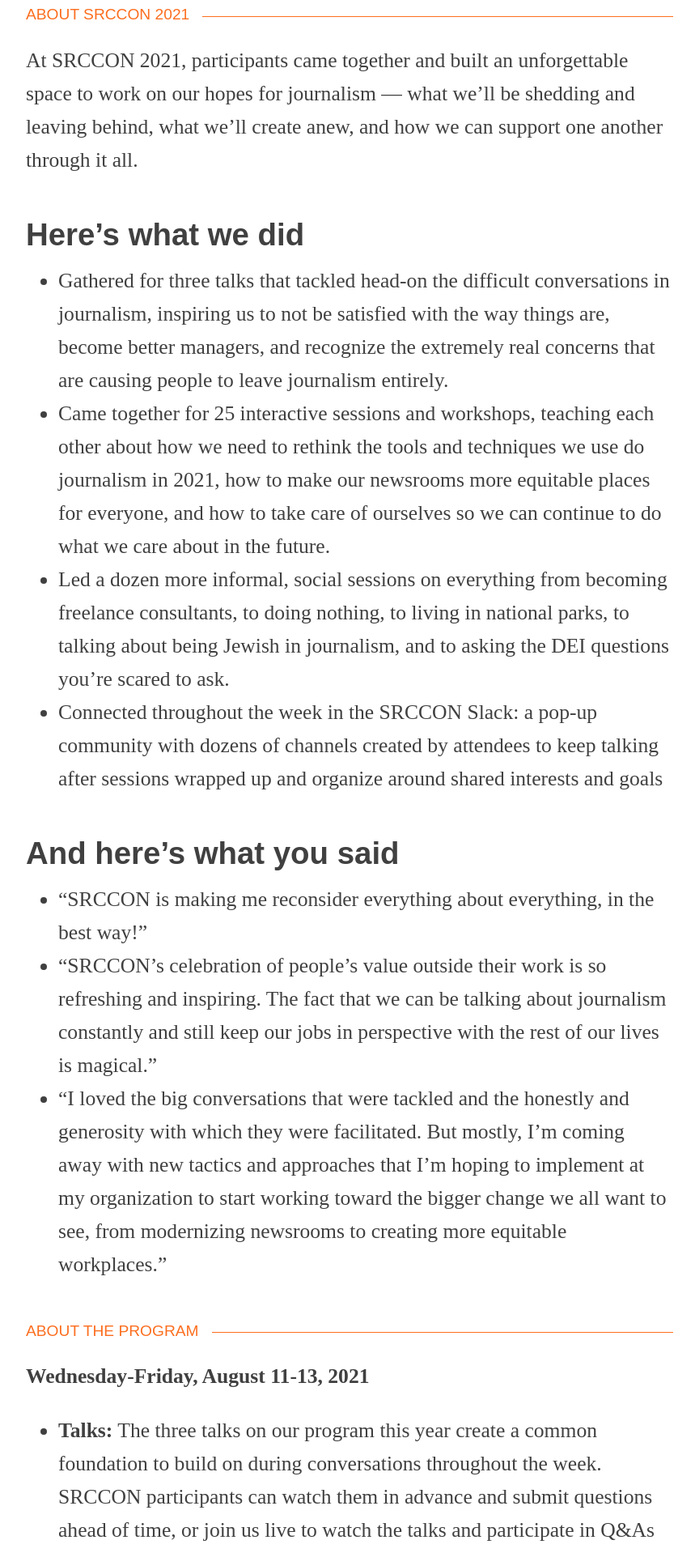
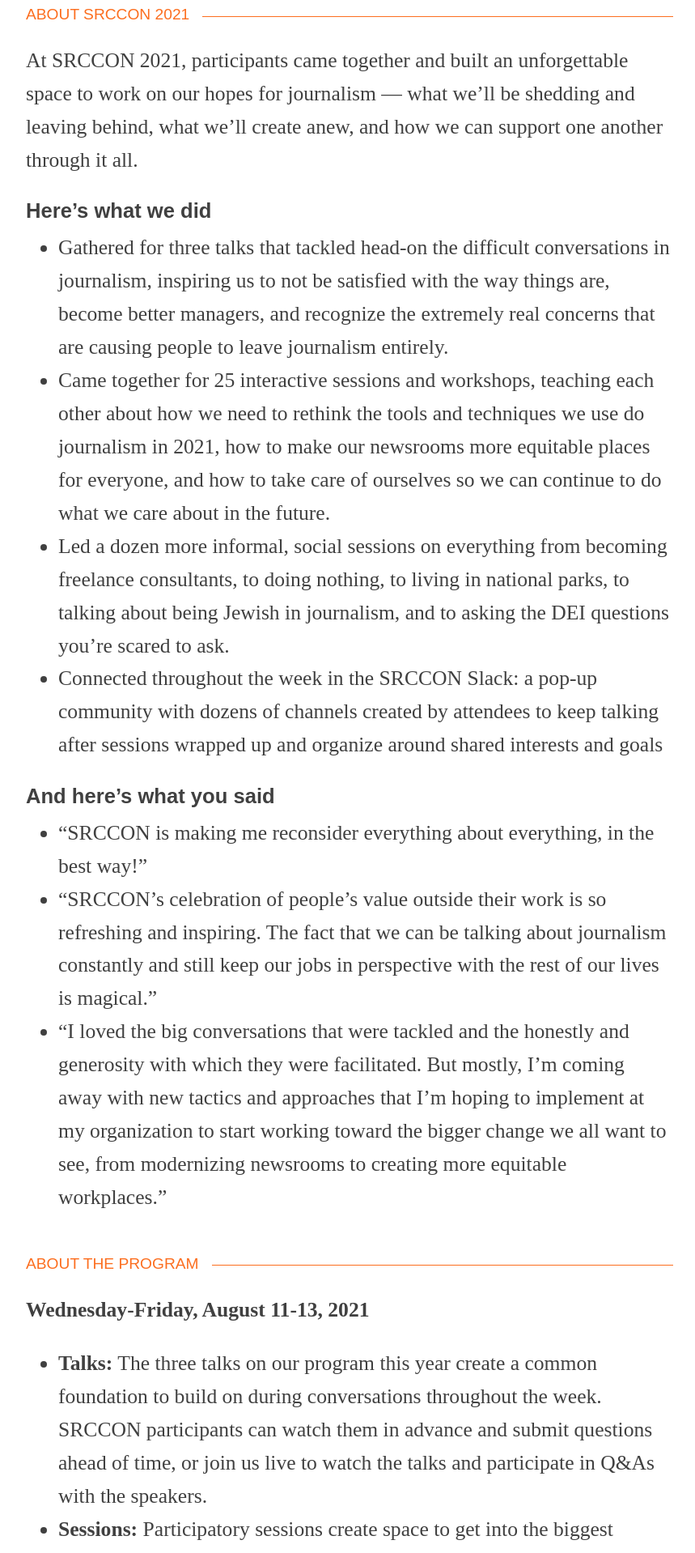
Before and after one commit to OpenNews/srccon-2021, a Jekyll site: the page built from homepage.md, in a window 1280 px wide. Shown: the part 812-2730 px from the top of the page at 81% size, without its empty margins (208-1067 px from the left). Built offline with Jekyll 4.4.1, drawn with Linux system fonts in a browser that asks for light colours; some web fonts are replaced; our own code applies the rules of GitHub Pages for plain Markdown files.

Commit message:
oops headers too big

```diff
--- a/homepage.md
+++ b/homepage.md
@@ -7,13 +7,13 @@
 
 At SRCCON 2021, participants came together and built an unforgettable space to work on our hopes for journalism — what we'll be shedding and leaving behind, what we'll create anew, and how we can support one another through it all.
 
-## Here’s what we did
+#### Here’s what we did
 * Gathered for three talks that tackled head-on the difficult conversations in journalism, inspiring us to not be satisfied with the way things are, become better managers, and recognize the extremely real concerns that are causing people to leave journalism entirely.
 * Came together for 25 interactive sessions and workshops, teaching each other about how we need to rethink the tools and techniques we use do journalism in 2021, how to make our newsrooms more equitable places for everyone, and how to take care of ourselves so we can continue to do what we care about in the future.
 * Led a dozen more informal, social sessions on everything from becoming freelance consultants, to doing nothing, to living in national parks, to talking about being Jewish in journalism, and to asking the DEI questions you're scared to ask.
 * Connected throughout the week in the SRCCON Slack: a pop-up community with dozens of channels created by attendees to keep talking after sessions wrapped up and organize around shared interests and goals
 
-## And here’s what you said
+#### And here’s what you said
 * "SRCCON is making me reconsider everything about everything, in the best way!"
 * "SRCCON's celebration of people's value outside their work is so refreshing and inspiring. The fact that we can be talking about journalism constantly and still keep our jobs in perspective with the rest of our lives is magical."
 * "I loved the big conversations that were tackled and the honestly and generosity with which they were facilitated. But mostly, I'm coming away with new tactics and approaches that I'm hoping to implement at my organization to start working toward the bigger change we all want to see, from modernizing newsrooms to creating more equitable workplaces."
```
